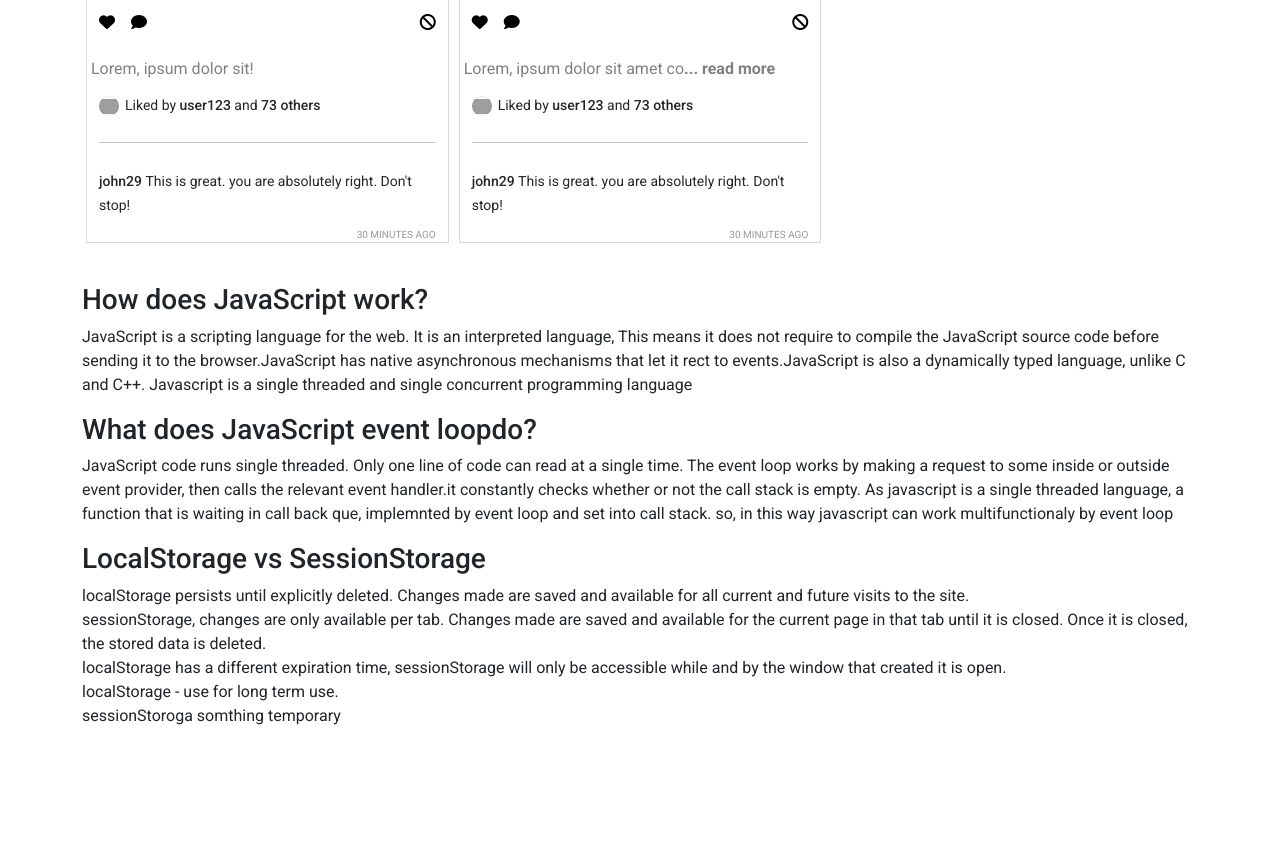
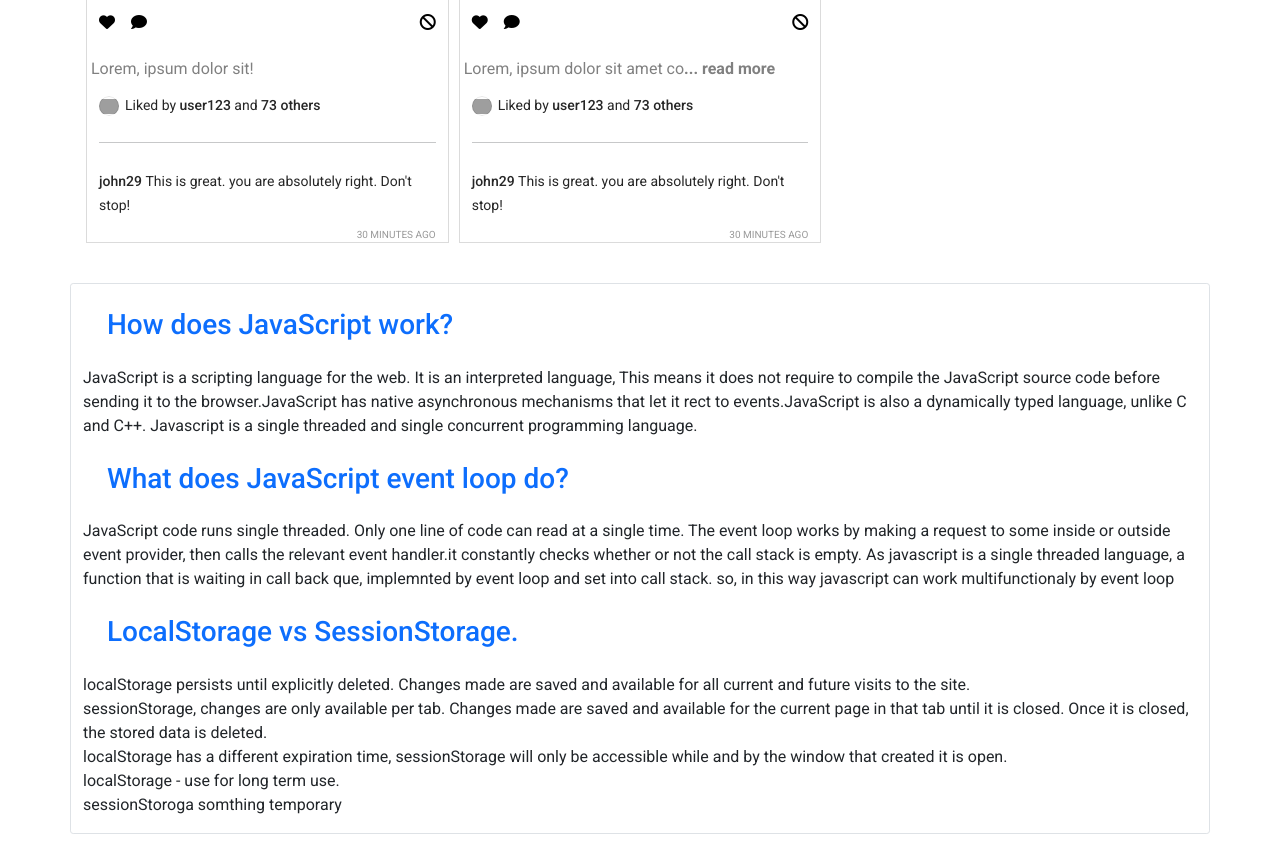
Before and after one commit to FayejAhamed/insta-sohor-assignment--7, a plain HTML site: page index.html in a window 1280 px wide. Shown: the part 1289-2147 px from the top of the page. Before the commit the page ends 2041 px from the top, so only its background shows below. Drawn offline with nearby package versions, Linux system fonts and the light colour scheme; grey boxes are pictures that could not be loaded.

Commit message:
fundamental

```diff
--- a/index.html
+++ b/index.html
@@ -57,13 +57,13 @@
             <h1>Reported posts</h1>
         </div>
     </main>
-    <section class="my-4 container">
-        <h3>How does JavaScript work?</h3>
+    <section class="my-4 container border rounded-1">
+        <h3 class="mt-3 m-3 p-2 text-primary">How does JavaScript work?</h3>
         <p> JavaScript is a scripting language for the web. It is an interpreted language, This means it does not
             require to compile the JavaScript source code before sending it to the browser.JavaScript has native
             asynchronous mechanisms that let it rect to events.JavaScript is also a dynamically typed language, unlike C
-            and C++. Javascript is a single threaded and single concurrent programming language</p>
-        <h3>What does JavaScript event loopdo?</h3>
+            and C++. Javascript is a single threaded and single concurrent programming language.</p>
+        <h3 class="mt-3 m-3 p-2 text-primary">What does JavaScript event loop do?</h3>
         <p>JavaScript code runs single threaded. Only one line of code can read at a single time. The event loop
             works by
             making a request to some inside or outside event provider, then calls the
@@ -71,7 +71,7 @@
             single threaded language, a function
             that is waiting in call back que, implemnted by event loop and set into call
             stack. so, in this way javascript can work multifunctionaly by event loop</p>
-        <h3>LocalStorage vs SessionStorage</h3>
+        <h3 class="mt-3 m-3 p-2 text-primary">LocalStorage vs SessionStorage.</h3>
         <p>localStorage persists until explicitly deleted. Changes made are saved and available for all current and
             future visits to the site. <br> sessionStorage, changes are only available per tab. Changes made are saved
             and available for the current page in that tab until it is closed. Once it is closed, the stored data is
```
